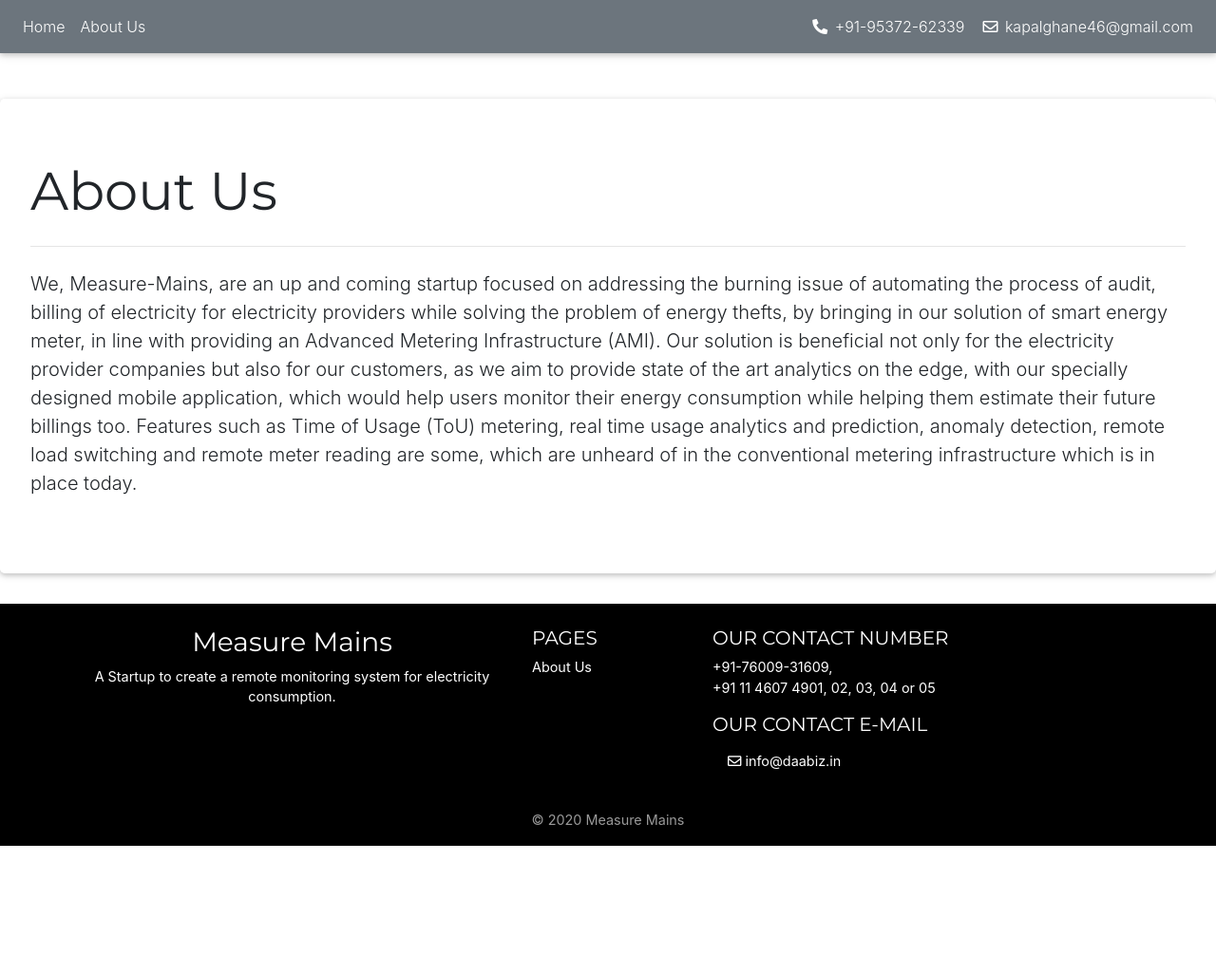
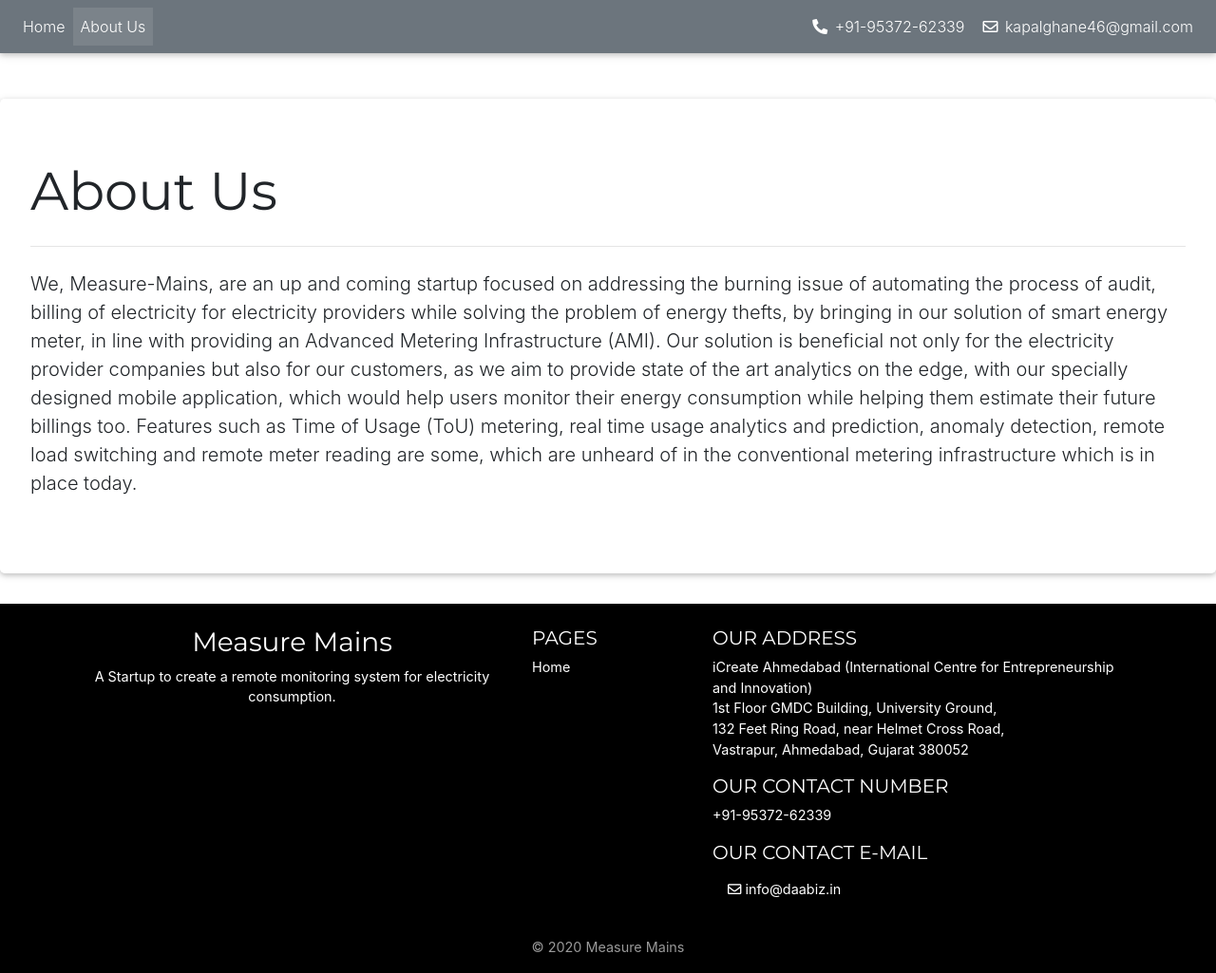
Before and after one commit to TanmayAmbadkar/measuremains, a plain HTML site: page aboutus.html in a window 1280 px wide. Shown: the whole page at 95% size. Before the commit the page ends 891 px from the top, so only its background shows below. Drawn offline with nearby package versions, Linux system fonts and the light colour scheme.

Commit message:
Added about us

```diff
--- a/aboutus.html
+++ b/aboutus.html
@@ -51,7 +51,7 @@
                     <li class="nav-item" >
                         <a class="nav-link" href="index.html">Home<span class="sr-only">(current)</span></a>
                     </li>
-                    <li class="nav-item">
+                    <li class="nav-item active">
                         <a class="nav-link disabled" href="aboutus.html">About Us <span class="sr-only">(current)</span></a>
                     </li>
                 </ul>
@@ -114,7 +114,7 @@
 
                         <ul class="list-unstyled">
                             <li>
-                                <a href="aboutus.html" target="_blank" rel="noreferrer">About Us</a>
+                                <a href="index.html" target="_blank" rel="noreferrer">Home</a>
                             </li>
                         </ul>
 
@@ -124,16 +124,29 @@
                     <div class="col-md-5 mb-md-0 mb-3">
 
                 <!-- Links -->
+                        <h5 class="text-uppercase">Our Address</h5>
+
+                        <ul class = 'list-unstyled'>
+                            <li>
+                            iCreate Ahmedabad (International Centre for Entrepreneurship and Innovation)
+                            </li>
+                            <li>
+                                 1st Floor GMDC Building, University Ground,
+                            </li>
+                            <li>
+                                132 Feet Ring Road, near Helmet Cross Road,
+                            </li>
+                            <li>
+                             Vastrapur, Ahmedabad, Gujarat 380052
+                            </>
+
+                        </ul>
                         <h5 class="text-uppercase">Our Contact Number</h5>
 
                         <ul class = 'list-unstyled'>
                             <li>
-                                 +91-76009-31609,
+                                 +91-95372-62339
                             </li>
-                            <li>
-                                +91 11 4607 4901, 02, 03, 04 or 05
-                            </li>
-
                         </ul>
                         <h5 class="text-uppercase">Our Contact E-mail</h5>
 
```
Also changed, not shown: index.html (+19 -8 lines).
